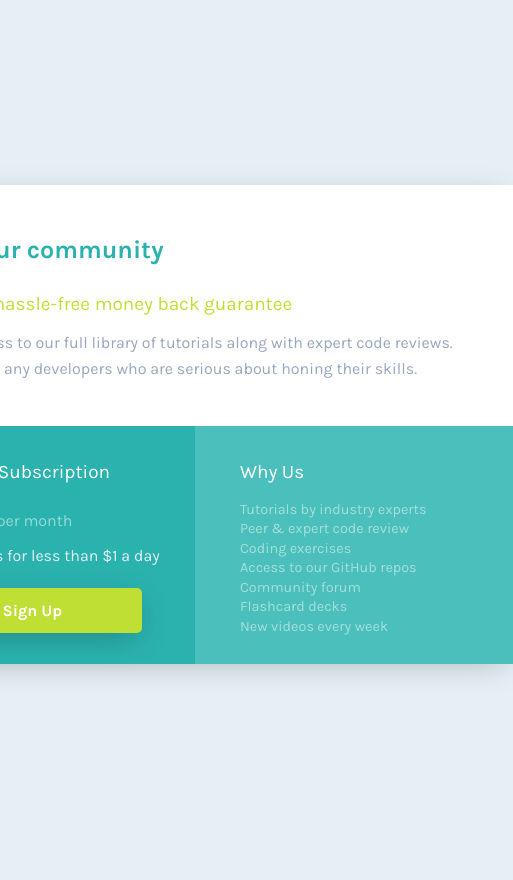
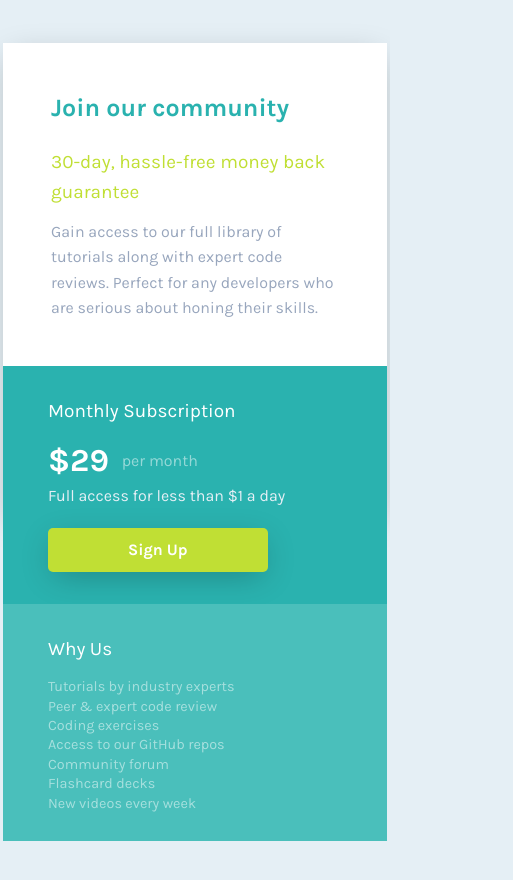
Before and after one commit to Norwyx/single-price-grid, a plain HTML site: page index.html in a window 390 px wide. Shown: the whole page, 513 px wide, since content can reach past the window. Before the commit the page ends 844 px from the top, so only its background shows below. Drawn offline with Linux system fonts and the light colour scheme.

Commit message:
645px version

```diff
--- a/style.css
+++ b/style.css
@@ -136,6 +136,26 @@ ul {
 }
 
 /* Mobile version */
+/* 645px */
+@media only screen and (max-width: 40.3125rem) {
+    body {
+        height: 55rem;
+    }
+
+    .container {
+        width: 24rem;
+        margin: -16rem 0 4rem 0;
+    }
+
+    .bottom-section {
+        flex-direction: column;
+    }
+
+    .section {
+        width: 24rem;
+    }
+}
+
 /* 375px */
 @media only screen and (max-width: 23.4375rem) {
     body {
```
